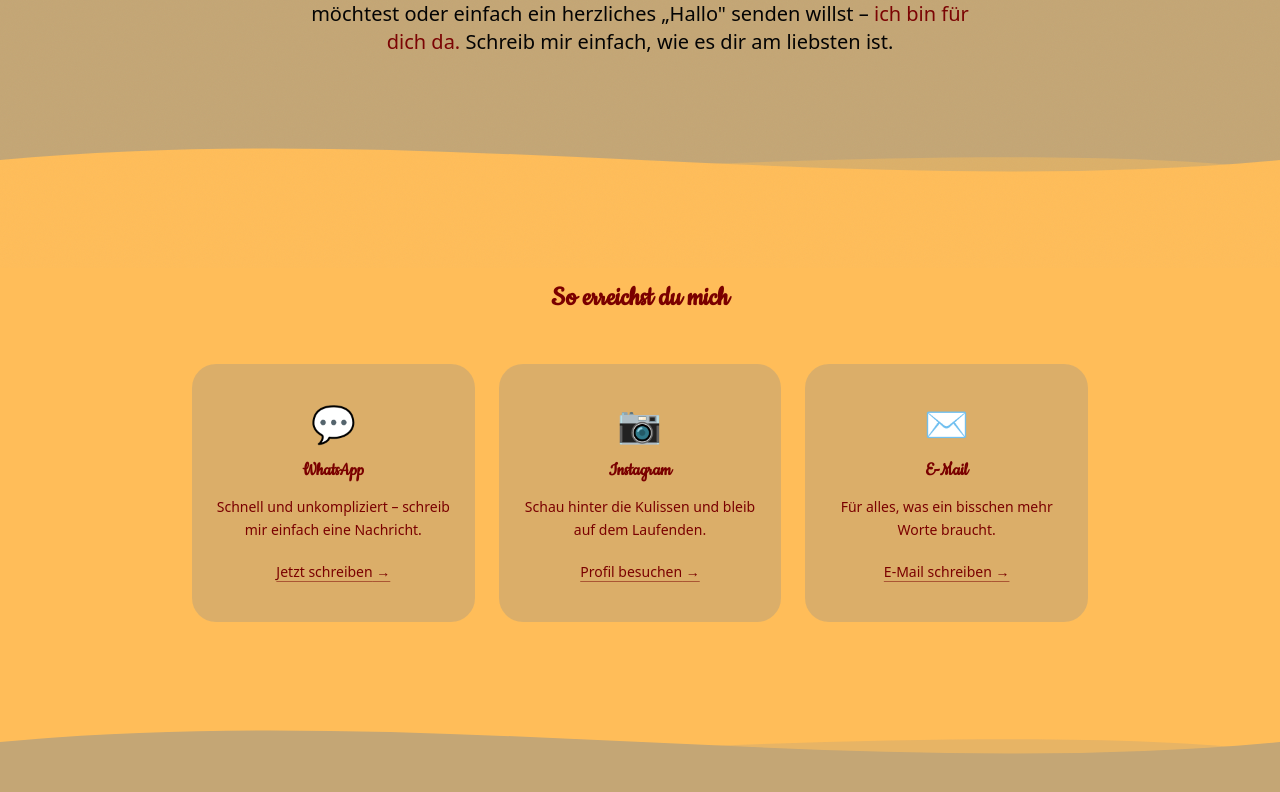
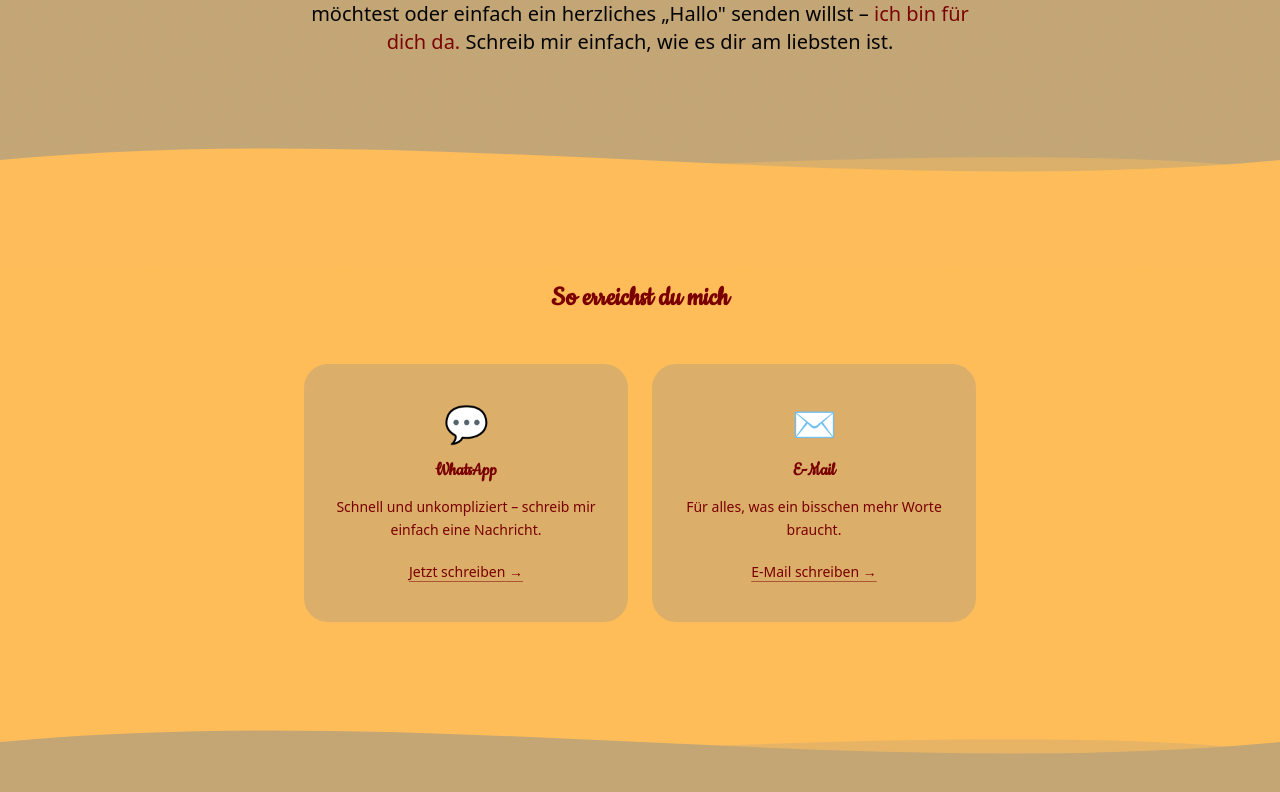
Before and after one commit to KimReuter/YogaMitHerz, a Next.js app: page /contact in a window 1280 px wide. Shown: the part 532-1324 px from the top of the page. Built offline with nearby package versions, Linux system fonts and the light colour scheme.

Commit message:
Remove Instagram from contact page, adjust grid to 2 columns (#31)
Co-authored-by: Claude Sonnet 4.6 <noreply@anthropic.com>

```diff
--- a/src/app/contact/page.tsx
+++ b/src/app/contact/page.tsx
@@ -13,14 +13,6 @@ const contactMethods = [
     desc: 'Schnell und unkompliziert – schreib mir einfach eine Nachricht.',
     href: 'https://wa.me/491749735048',
     cta: 'Jetzt schreiben',
-    target: '_blank',
-  },
-  {
-    emoji: '📷',
-    label: 'Instagram',
-    desc: 'Schau hinter die Kulissen und bleib auf dem Laufenden.',
-    href: 'https://www.instagram.com/iriswallenaar/',
-    cta: 'Profil besuchen',
     target: '_blank',
   },
   {
@@ -108,7 +100,7 @@ export default function ContactPage() {
             </h2>
           </FadeIn>
 
-          <div className="grid gap-6 sm:grid-cols-3 items-stretch">
+          <div className="grid gap-6 sm:grid-cols-2 items-stretch max-w-2xl mx-auto">
             {contactMethods.map(({ emoji, label, desc, href, cta, target }, i) => (
               <FadeIn key={i} delay={i * 0.1} className="h-full">
                 <motion.a
```
